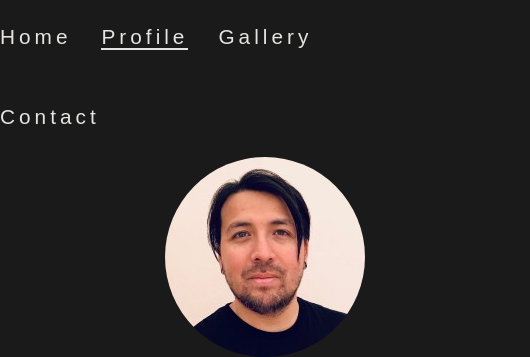
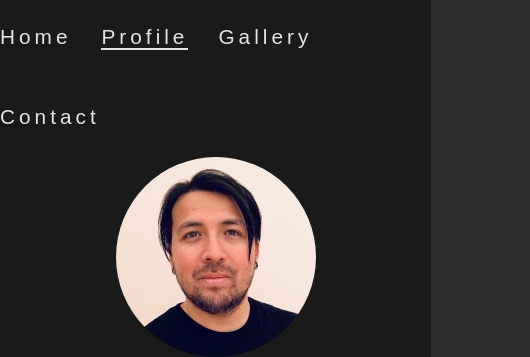
Before and after one commit to henryl74/3d-artist-personal-website, a plain HTML site: page profile.html in a window 390 px wide. Shown: the part 163-520 px from the top of the page, 530 px wide, since content can reach past the window. Drawn offline with nearby package versions, Linux system fonts and the light colour scheme.

Commit message:
Add media queries

```diff
--- a/assets/css/style.css
+++ b/assets/css/style.css
@@ -215,3 +215,35 @@ footer {
     background-color: #E5E4E2;
     color: black;
 }
+
+/* Media queries */
+
+/* For large to medium screens sizes from 1200px wide and down */
+
+@media screen and (max-width: 1200px){
+    .box {
+        width: 65%;
+        height: 1200px;
+        margin: 0 auto;
+    }
+}
+
+/* For medium screens sizes from 950px wide and down */
+@media screen and (max-width: 950px){
+    .box {
+        width: 90%;
+        height: 1200px;
+        margin: 0 auto;
+    }
+
+    .photo {
+        column-count: 4;
+    }
+}
+
+/* For small screens sizes from 800px wide and down */
+@media screen and (max-width: 800px){
+    .photo {
+        column-count: 2;
+    }
+}
```
